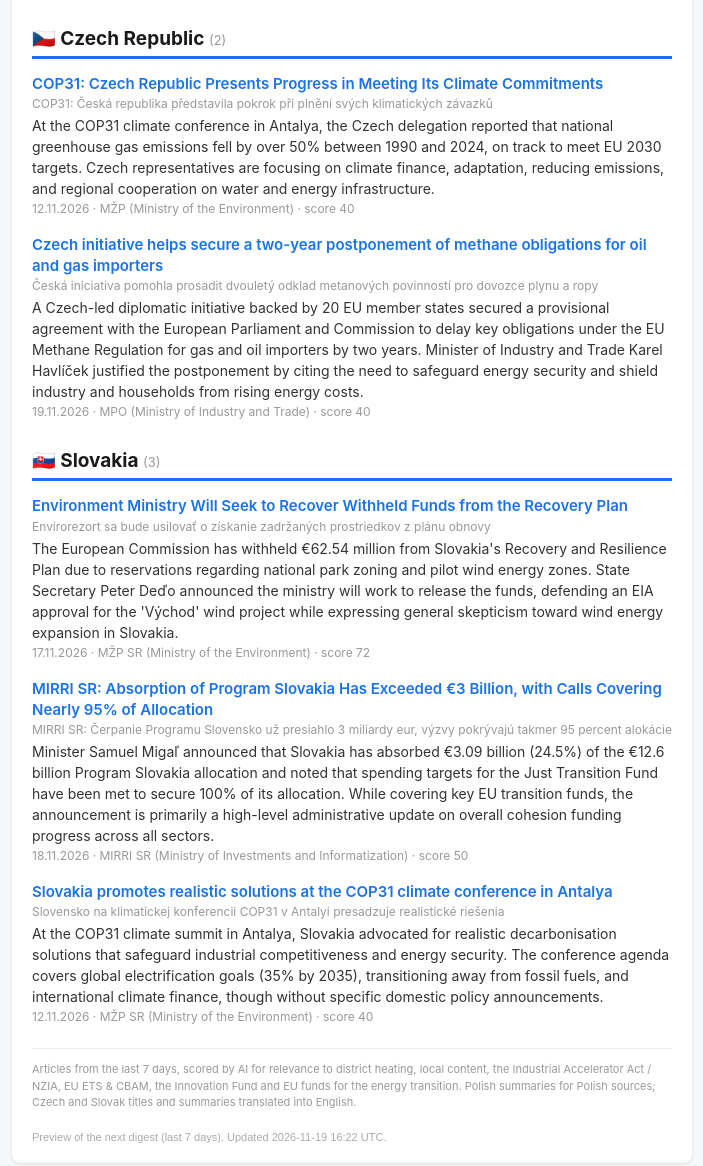
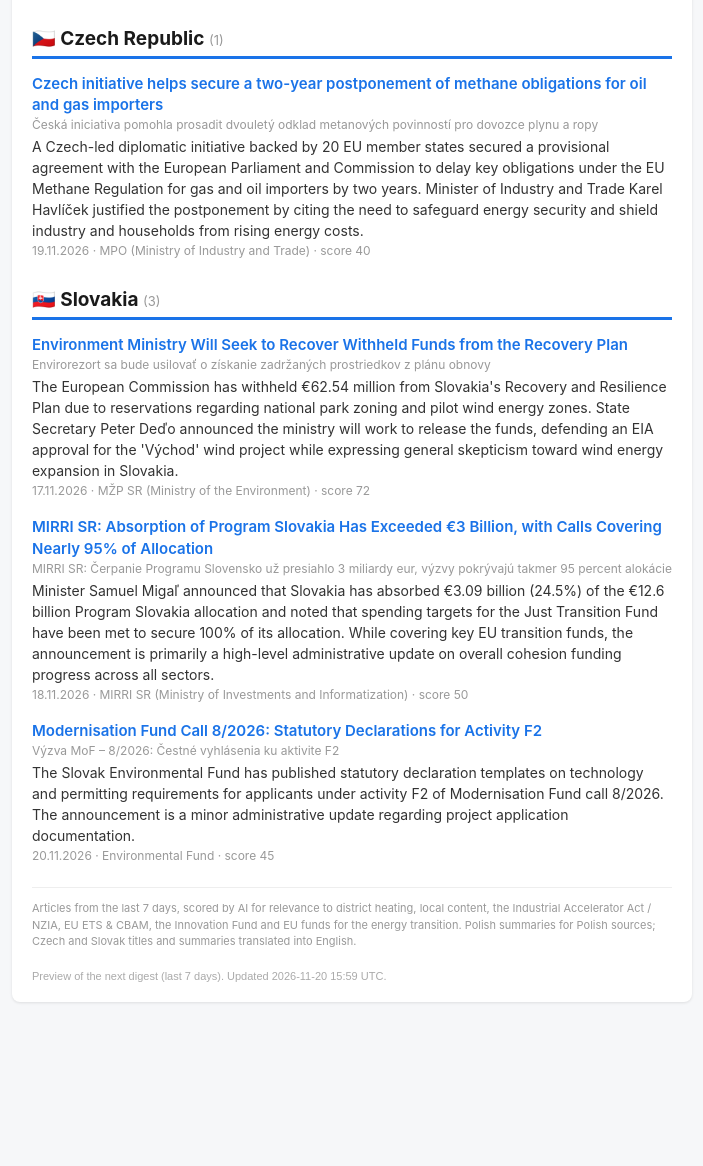
Before and after one commit to kalbarczykcleantechforcee/ministry-monitor, a website: page docs/index.html in a window 1280 px wide. Shown: the part 1311-2477 px from the top of the page, without its empty margins (288-991 px from the left). After the commit the page ends 2345 px from the top, so only its background shows below. Drawn offline with Linux system fonts and the light colour scheme.

Commit message:
data: daily run 2026-11-20

```diff
--- a/docs/index.html
+++ b/docs/index.html
@@ -6,7 +6,7 @@
 
     <div style="font-family:-apple-system,Segoe UI,Roboto,Helvetica,Arial,sans-serif;max-width:640px;margin:0 auto;padding:20px">
       <h1 style="color:#1a1a1a;font-size:22px;margin:0 0 4px">Ministry Monitor</h1>
-      <p style="color:#888;font-size:13px;margin:0">12 relevant articles this week · Poland, Czech Republic, Slovakia</p>
+      <p style="color:#888;font-size:13px;margin:0">11 relevant articles this week · Poland, Czech Republic, Slovakia</p>
 
       <h2 style="color:#1a1a1a;font-size:19px;margin:30px 0 14px;border-bottom:3px solid #1a73e8;padding-bottom:6px">🇵🇱 Poland <span style="color:#999;font-size:13px;font-weight:normal">(7)</span></h2>
 
@@ -52,14 +52,8 @@
       <p style="color:#333;margin:4px 0 2px;font-size:14px;line-height:1.5">Minister energii Miłosz Motyka i sekretarz stanu USA Chris Wright przyjęli oświadczenie końcowe VII Szczytu P-TEC, kładące nacisk na energetykę jądrową, dostawy LNG oraz ochronę infrastruktury krytycznej. Zadeklarowano także współpracę w zakresie bezpiecznych łańcuchów dostaw urządzeń sieciowych i surowców krytycznych, przy jednoczesnym podkreśleniu roli stabilnych źródeł konwencjonalnych.</p>
       <div style="color:#999;font-size:12px">19.11.2026 · Ministry of Energy · score 40</div>
     </div>
-      <h2 style="color:#1a1a1a;font-size:19px;margin:30px 0 14px;border-bottom:3px solid #1a73e8;padding-bottom:6px">🇨🇿 Czech Republic <span style="color:#999;font-size:13px;font-weight:normal">(2)</span></h2>
+      <h2 style="color:#1a1a1a;font-size:19px;margin:30px 0 14px;border-bottom:3px solid #1a73e8;padding-bottom:6px">🇨🇿 Czech Republic <span style="color:#999;font-size:13px;font-weight:normal">(1)</span></h2>
 
-    <div style="margin:0 0 18px">
-      <a href="https://www.mzp.gov.cz/cz/pro-media-a-verejnost/aktuality/archiv-tiskovych-zprav/cop31-ceska-republika-predstavila-pokrok-pri-plneni-svych-klimatickych-zavazku" style="color:#1a73e8;text-decoration:none;font-size:15px;font-weight:600;line-height:1.35">COP31: Czech Republic Presents Progress in Meeting Its Climate Commitments</a>
-      <div style="color:#999;font-size:12px;margin-top:2px">COP31: Česká republika představila pokrok při plnění svých klimatických závazků</div>
-      <p style="color:#333;margin:4px 0 2px;font-size:14px;line-height:1.5">At the COP31 climate conference in Antalya, the Czech delegation reported that national greenhouse gas emissions fell by over 50% between 1990 and 2024, on track to meet EU 2030 targets. Czech representatives are focusing on climate finance, adaptation, reducing emissions, and regional cooperation on water and energy infrastructure.</p>
-      <div style="color:#999;font-size:12px">12.11.2026 · MŽP (Ministry of the Environment) · score 40</div>
-    </div>
     <div style="margin:0 0 18px">
       <a href="https://mpo.gov.cz/cz/rozcestnik/pro-media/tiskove-zpravy/ceska-iniciativa-pomohla-prosadit-dvoulety-odklad-metanovych-povinnosti-pro-dovozce-plynu-a-ropy--295314/" style="color:#1a73e8;text-decoration:none;font-size:15px;font-weight:600;line-height:1.35">Czech initiative helps secure a two-year postponement of methane obligations for oil and gas importers</a>
       <div style="color:#999;font-size:12px;margin-top:2px">Česká iniciativa pomohla prosadit dvouletý odklad metanových povinností pro dovozce plynu a ropy</div>
@@ -81,16 +75,16 @@
       <div style="color:#999;font-size:12px">18.11.2026 · MIRRI SR (Ministry of Investments and Informatization) · score 50</div>
     </div>
     <div style="margin:0 0 18px">
-      <a href="https://www.minzp.sk/spravy/2026/november/slovensko-klimatickej-konferencii-cop31-antalyi-presadzuje-realisticke-riesenia.html" style="color:#1a73e8;text-decoration:none;font-size:15px;font-weight:600;line-height:1.35">Slovakia promotes realistic solutions at the COP31 climate conference in Antalya</a>
-      <div style="color:#999;font-size:12px;margin-top:2px">Slovensko na klimatickej konferencii COP31 v Antalyi presadzuje realistické riešenia</div>
-      <p style="color:#333;margin:4px 0 2px;font-size:14px;line-height:1.5">At the COP31 climate summit in Antalya, Slovakia advocated for realistic decarbonisation solutions that safeguard industrial competitiveness and energy security. The conference agenda covers global electrification goals (35% by 2035), transitioning away from fossil fuels, and international climate finance, though without specific domestic policy announcements.</p>
-      <div style="color:#999;font-size:12px">12.11.2026 · MŽP SR (Ministry of the Environment) · score 40</div>
+      <a href="https://envirofond.sk/2026/11/20/vyzva-mof-8-2026-cestne-vyhlasenia-ku-aktivite-f2/" style="color:#1a73e8;text-decoration:none;font-size:15px;font-weight:600;line-height:1.35">Modernisation Fund Call 8/2026: Statutory Declarations for Activity F2</a>
+      <div style="color:#999;font-size:12px;margin-top:2px">Výzva MoF – 8/2026: Čestné vyhlásenia ku aktivite F2</div>
+      <p style="color:#333;margin:4px 0 2px;font-size:14px;line-height:1.5">The Slovak Environmental Fund has published statutory declaration templates on technology and permitting requirements for applicants under activity F2 of Modernisation Fund call 8/2026. The announcement is a minor administrative update regarding project application documentation.</p>
+      <div style="color:#999;font-size:12px">20.11.2026 · Environmental Fund · score 45</div>
     </div>
       <hr style="border:none;border-top:1px solid #eee;margin:24px 0 12px">
       <p style="color:#999;font-size:11px;line-height:1.5;margin:0">
         Articles from the last 7 days, scored by AI for relevance to district heating, local content, the Industrial Accelerator Act / NZIA, EU ETS &amp; CBAM, the Innovation Fund and EU funds for the energy transition. Polish summaries for Polish sources; Czech and Slovak titles and summaries translated into English.
       </p>
     </div>
-    <p style="font-family:sans-serif;color:#aaa;font-size:11px;padding:0 20px 20px;margin:0">Preview of the next digest (last 7 days). Updated 2026-11-19 16:22 UTC.</p>
+    <p style="font-family:sans-serif;color:#aaa;font-size:11px;padding:0 20px 20px;margin:0">Preview of the next digest (last 7 days). Updated 2026-11-20 15:59 UTC.</p>
   </div>
 </body></html>
```
Also changed, not shown: 1 other file.
